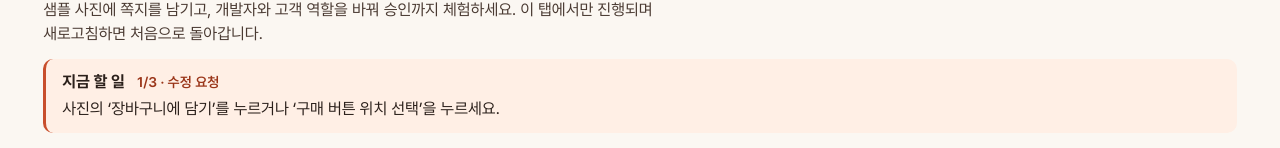
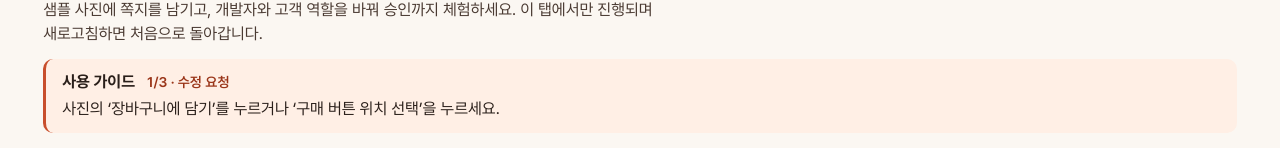
Before and after one commit to ckdgus222/client-review, a React (Vite) app in the folder web/: page /app/demo in a window 1280 px wide. Shown: the part 183-331 px from the top of the page. Built offline with nearby package versions, Linux system fonts and the light colour scheme.

Commit message:
fix: label the demo walkthrough as a usage guide

```diff
--- a/web/src/pages/PortfolioDemoPage.tsx
+++ b/web/src/pages/PortfolioDemoPage.tsx
@@ -100,7 +100,7 @@ const DemoSession = ({ onRestart }: { onRestart: () => void }) => {
       <p className={styles.intro}>샘플 사진에 쪽지를 남기고, 개발자와 고객 역할을 바꿔 승인까지 체험하세요. 이 탭에서만 진행되며 새로고침하면 처음으로 돌아갑니다.</p>
       <section className={styles.walkthrough} aria-labelledby="demo-next-heading">
         <div>
-          <h2 id="demo-next-heading">지금 할 일</h2>
+          <h2 id="demo-next-heading">사용 가이드</h2>
           <span>{walkthroughPhase(stage)}</span>
         </div>
         <p>{nextInstruction(state, !!pin, !!title.trim())}</p>
```
Also changed, not shown: 1 other file (tests, documents, lock files or other folders).
